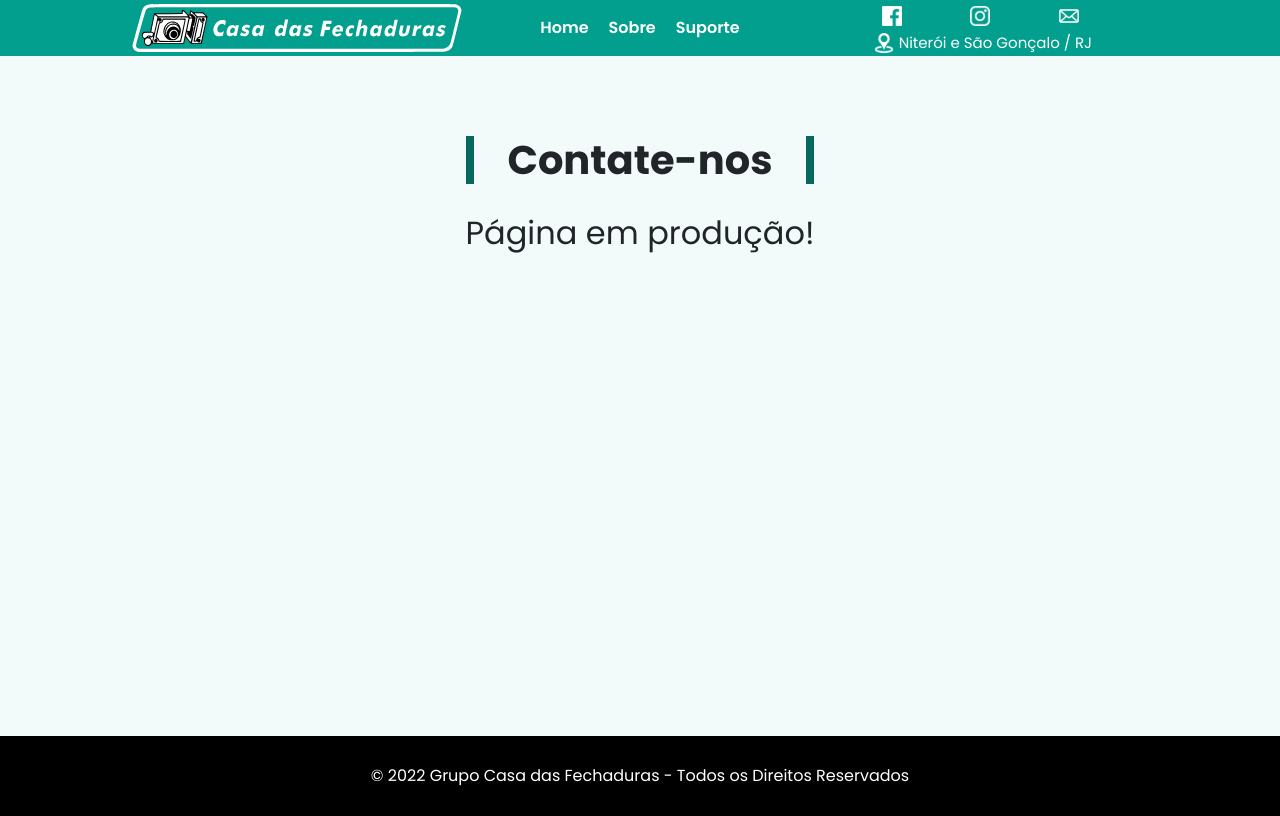
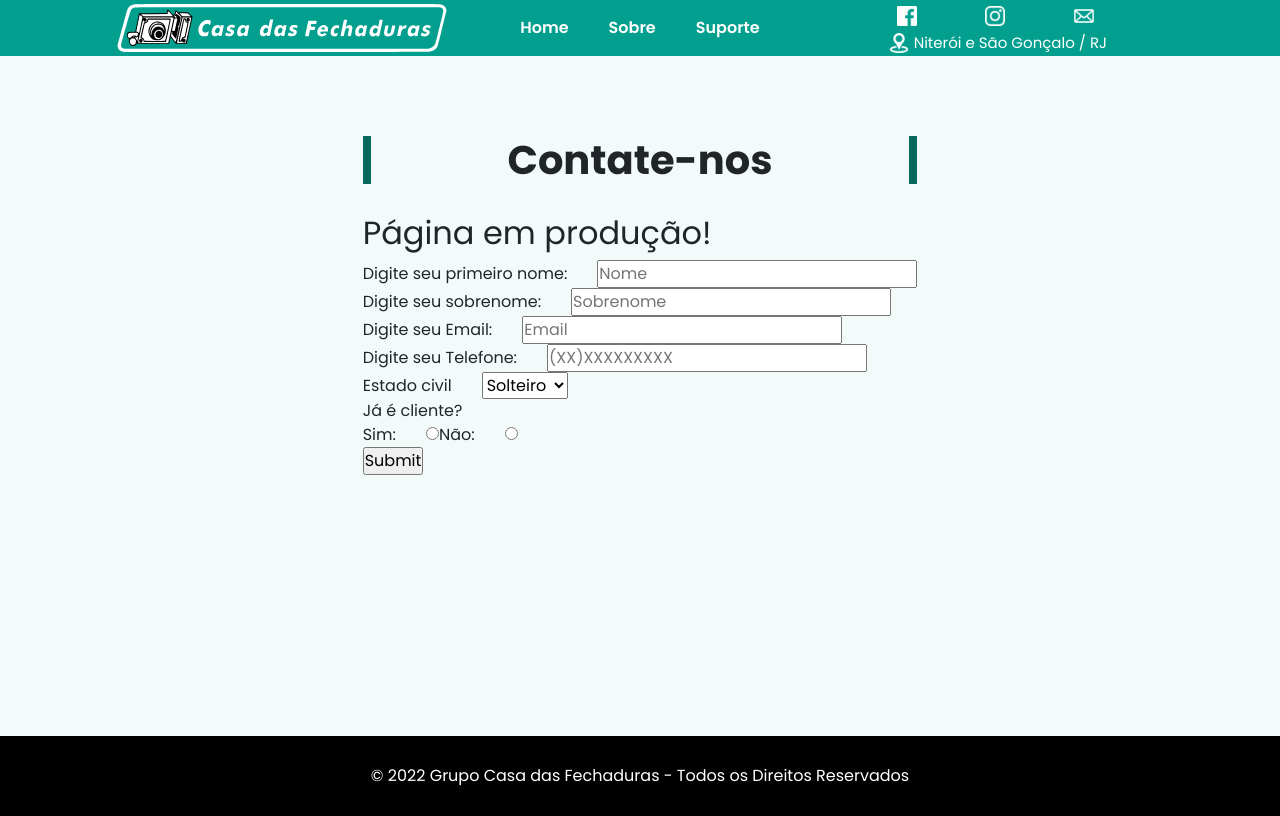
Before and after one commit to patrick2m/cfn-site, a React (Create React App) app: page /support in a window 1280 px wide. Built offline with nearby package versions, Linux system fonts and the light colour scheme.

Commit message:
react-hook-form instalado e criando em Form.jsx

```diff
--- a/package.json
+++ b/package.json
@@ -14,6 +14,7 @@
     "react": "^17.0.2",
     "react-bootstrap": "^2.1.1",
     "react-dom": "^17.0.2",
+    "react-hook-form": "^7.28.1",
     "react-router-dom": "^6.2.1",
     "react-scripts": "5.0.0",
     "sass": "^1.49.0",
--- a/src/components/partials/Form.jsx
+++ b/src/components/partials/Form.jsx
@@ -1,10 +1,90 @@
 import './Form.scss'
+import React from 'react'
+import { useForm } from 'react-hook-form'
 
 export default function Forms() {
+  const {
+    register,
+    handleSubmit,
+    formState: { errors }
+  } = useForm()
+  const onSubmit = data => console.log(data)
+  console.log(errors)
+
   return (
     <div id="form-container">
-      <h1 className="section-title">Contate-nos</h1>
-      <h2>Página em produção!</h2>
+      <div id="form-header">
+        <h1 className="section-title">Contate-nos</h1>
+        <h2>Página em produção!</h2>
+      </div>
+      <form id="form" onSubmit={handleSubmit(onSubmit)}>
+        <div>
+          <span>Digite seu primeiro nome:</span>
+          <input
+            type="text"
+            placeholder="Nome"
+            {...register('First name', { required: true, maxLength: 80 })}
+          />
+        </div>
+
+        <div>
+          <span>Digite seu sobrenome:</span>
+          <input
+            type="text"
+            placeholder="Sobrenome"
+            {...register('Last name', { required: true, maxLength: 100 })}
+          />
+        </div>
+
+        <div>
+          <span>Digite seu Email:</span>
+          <input
+            type="text"
+            placeholder="Email"
+            {...register('Email', { required: true, pattern: /^\S+@\S+$/i })}
+          />
+        </div>
+
+        <div>
+          <span>Digite seu Telefone:</span>
+          <input
+            type="tel"
+            placeholder="(XX)XXXXXXXXX"
+            {...register('Mobile number', {
+              required: true,
+              minLength: 6,
+              maxLength: 12
+            })}
+          />
+        </div>
+        <div>
+          <span>Estado civil</span>
+          <select {...register('Civil status', { required: true })}>
+            <option value="Single">Solteiro</option>
+            <option value="Married">Casado</option>
+          </select>
+        </div>
+
+        <div>
+          <span>Já é cliente?</span>
+        </div>
+        <div>
+          <span>Sim:</span>
+          <input
+            {...register('Cliente?', { required: true })}
+            type="radio"
+            value="Yes"
+          />
+          <span>Não:</span>
+          <input
+            {...register('Cliente?', { required: true })}
+            type="radio"
+            value="No"
+          />
+        </div>
+
+        <input type="submit" />
+      </form>
     </div>
   )
 }
--- a/src/components/partials/Form.scss
+++ b/src/components/partials/Form.scss
@@ -1,5 +1,6 @@
 #form-container {
-  h1 {
+  #form-header {
+    .section-title {
       text-align: center;
       font-weight: bold;
       margin: 30px 0;
@@ -9,3 +10,9 @@
       padding-right: 14px;
     }
   }
+  #form {
+    span {
+      padding-right: 30px;
+    }
+  }
+}
--- a/src/components/partials/Header.scss
+++ b/src/components/partials/Header.scss
@@ -16,6 +16,7 @@
     .big-logo {
       max-width: 330px;
       display: block;
+
       &:hover {
         filter: drop-shadow(0px 0px 1.5px white);
         transition: 0.3s;
@@ -42,7 +43,7 @@
           text-decoration: none;
           color: white;
           font-weight: 600;
-          padding: 0 10px;
+          padding: 0 20px;
           border-radius: 2px;
 
           &:hover {
@@ -56,6 +57,7 @@
 
   #contato {
     width: 330px;
+
     .socials {
       display: flex;
       flex-direction: row;
@@ -77,7 +79,6 @@
         }
       }
     }
-
     .local {
       display: flex;
       justify-content: center;
@@ -88,7 +89,6 @@
         margin-top: 5px;
         margin-right: 5px;
       }
-
       span {
         color: white;
         font-size: 15px;
@@ -109,15 +109,22 @@
         max-width: 330px;
         display: none;
       }
-
       .small-logo {
         display: block;
+      }
+    }
+    #menu-header {
+      ul {
+        li {
+          .menu-link {
+            padding: 0 10px;
+          }
+        }
       }
     }
 
     #contato {
       width: 80px;
-
       a {
         padding-left: 20px;
       }
```
Also changed, not shown: 1 other file (tests, documents, lock files or other folders). Lines whose indentation alone changed are shown as unchanged.
